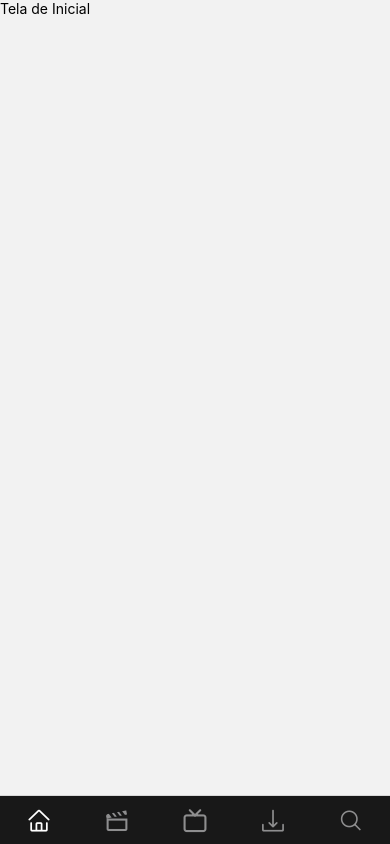
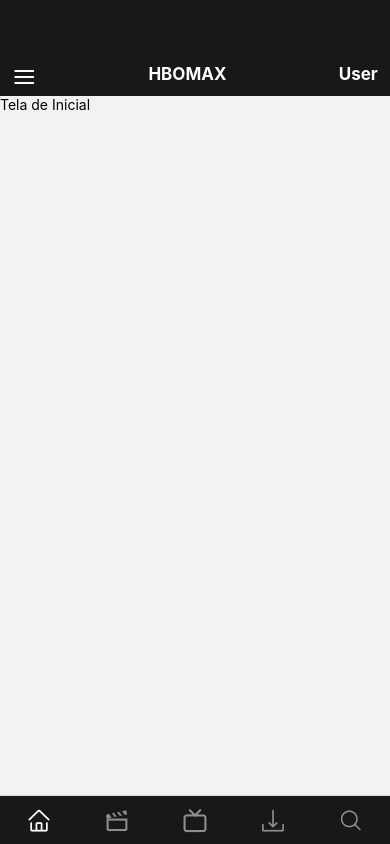
Before and after one commit to EriksJunior/clone_hbo, a React Native app: screen / in a window 390 px wide. Built offline with nearby package versions, Linux system fonts and the light colour scheme.

Commit message:
feat(header): munu iniciado

```diff
--- a/App.tsx
+++ b/App.tsx
@@ -1,12 +1,15 @@
 import { Routes } from './src/routes';
 import { StatusBar } from 'react-native'
+import Header from './src/components/Header';
 
 export default function App() {
-  StatusBar.setBarStyle("dark-content")
+  StatusBar.setBarStyle("light-content")
   StatusBar.setBackgroundColor("transparent")
 
   return (
-    <Routes />
-
+    <>
+      <Header />
+      <Routes />
+    </>
   );
 }
--- a/package.json
+++ b/package.json
@@ -9,6 +9,7 @@
     "web": "expo start --web"
   },
   "dependencies": {
+    "@expo/ngrok": "^4.1.0",
     "@react-navigation/bottom-tabs": "^6.5.7",
     "@react-navigation/drawer": "^6.6.2",
     "@react-navigation/native": "^6.1.6",
--- a/src/components/Header.tsx
+++ b/src/components/Header.tsx
@@ -1,16 +1,25 @@
 
 import React from "react";
+import { Feather } from '@expo/vector-icons';
+import { TouchableOpacity } from "react-native"
 
-import { Container, Content } from "./styles";
-interface IHeader {
-  backgroundColor?: string
-  contentRow?: string
-}
+import { Container, Content, TextHeader } from "./styles";
 
-export default function Header({ backgroundColor, contentRow }: IHeader) {
+export default function Header() {
   return (
-    <Container backgroundColor={backgroundColor}>
-      <Content contentRow={contentRow}>
+    <Container>
+      <Content>
+        <TouchableOpacity activeOpacity={0.5}>
+          <Feather name="menu" size={24} color={"white"} />
+        </TouchableOpacity>
+      </Content>
+
+      <Content>
+        <TextHeader>HBOMAX</TextHeader>
+      </Content>
+
+      <Content>
+        <TextHeader>User</TextHeader>
       </Content>
     </Container>
   );
--- a/src/components/styles.ts
+++ b/src/components/styles.ts
@@ -1,5 +1,7 @@
-import styled from "styled-components/native";
-import {StatusBar} from "react-native"
+import styled from 'styled-components/native'
+import {
+  StatusBar,
+} from "react-native";
 
 const statusBarHeight = StatusBar.currentHeight ? StatusBar.currentHeight + 22 : 64;
 
@@ -11,30 +13,20 @@ interface IContainerStyleProps {
 export const Container = styled.View<IContainerStyleProps>`
   background-color: ${props => props.backgroundColor};
   padding-top: ${statusBarHeight}px;
-  padding-left: 16px;
-  padding-right: 16px;
-  padding-bottom: 50px;
-  /* flex-direction: row; */
+  padding-bottom: 10px;
+  flex-direction: row;
+  flex: 0.03;
+  justify-content: space-evenly;
+  gap: 100px;
+  background-color: #181818;
 `;
 
 export const Content = styled.View<IContainerStyleProps>`
-  flex: 1;
-  flex-direction: ${props => props.contentRow} ;//passar style row-reverse nos componente
-  align-items: center;
-  justify-content: space-between;
 `;
 
 export const TextHeader = styled.Text`
   font-size: 17px;
   font-weight: bold;
-  color: #009999;
+  color: white;
   text-align: center;
 `;
-
-export const TouchableOpacityIcon = styled.TouchableOpacity`
-  width: 35px;
-  height: 35px;
-  justify-content: center;
-  align-items: center;
-  border-radius: 30px;
-`;
--- a/src/screens/Downloads.tsx
+++ b/src/screens/Downloads.tsx
@@ -1,10 +1,8 @@
 import { View, Text } from "react-native"
-import Header from "../components/Header"
 
 export function Downloads() {
   return (
     <View>
-      <Header backgroundColor={'#181818'} contentRow={'row-reverse'}/>
       <Text>Tela de Downloads</Text>
     </View>
   )
```
Also changed, not shown: 1 other file (tests, documents, lock files or other folders).
